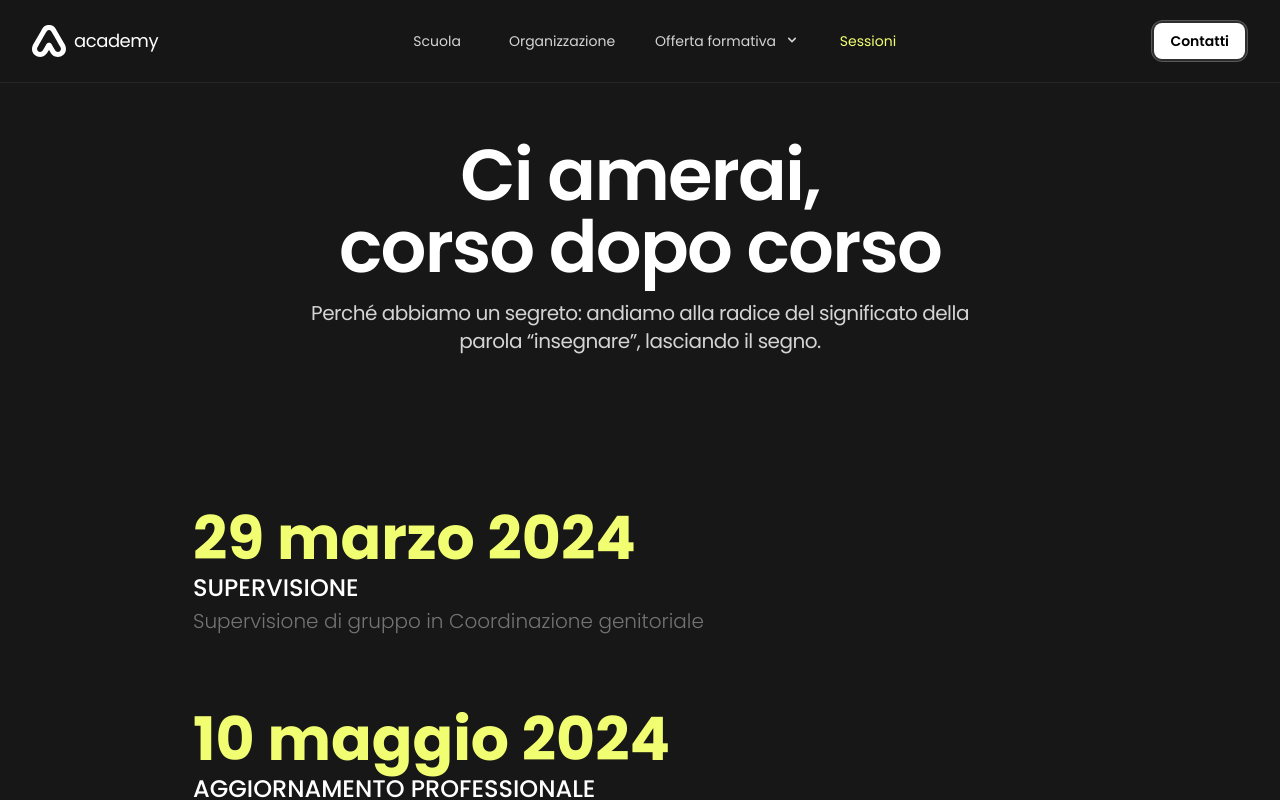
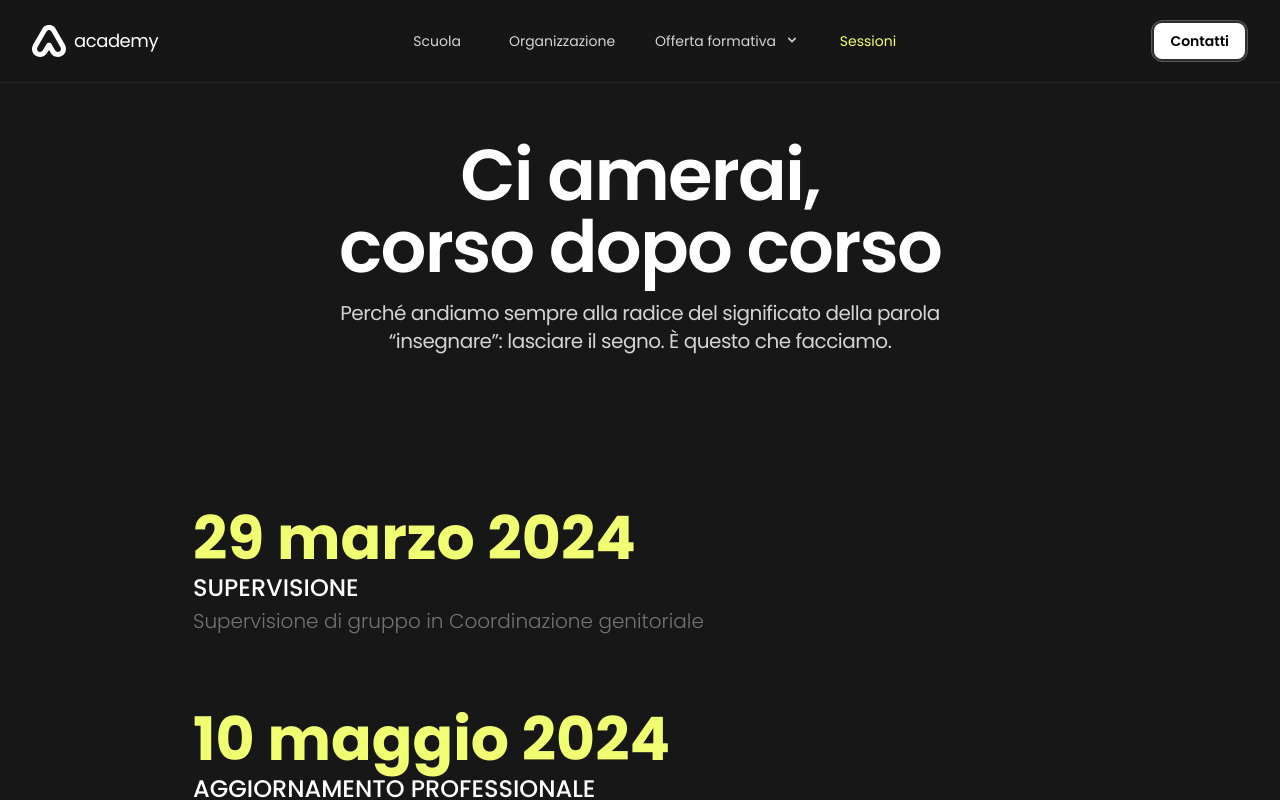
Before and after one commit to plasm/academy, a Nuxt app: page /sessioni in a window 1280 px wide. Shown: the top 800 px of the page. Built offline with nearby package versions, Linux system fonts and the light colour scheme.

Commit message:
feat: pages

```diff
--- a/pages/sessioni.vue
+++ b/pages/sessioni.vue
@@ -1,6 +1,6 @@
 <template>
   <div data-name="page-sessioni" class="mx-auto px-4 sm:px-6 md:px-8 2xl:max-w-7xl">
-    <ac-heading description="Perché abbiamo un segreto: andiamo alla radice del significato della parola “insegnare”, lasciando il segno.">
+    <ac-heading description="Perché andiamo sempre alla radice del significato della parola “insegnare”: lasciare il segno. È questo che facciamo.">
       <template #title>
         <div class="leading-none">
           Ci amerai,<br> corso dopo corso
```
